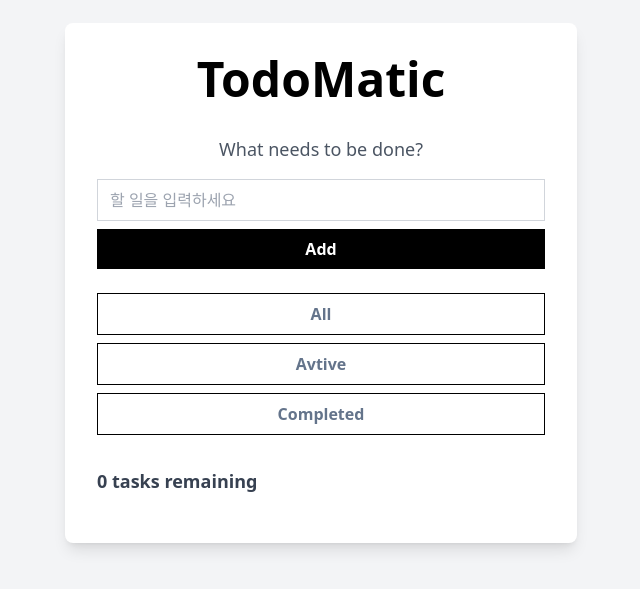
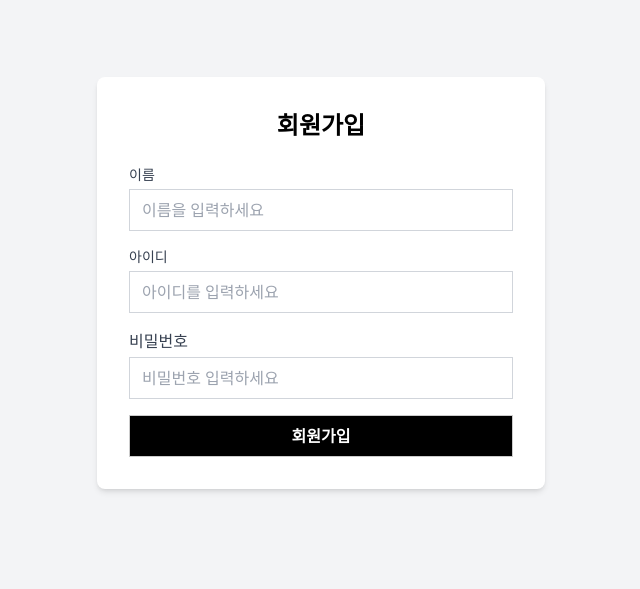
Before and after one commit to Leets-Official/6th-FE-Mission-Zero100, a React (Vite) app: page / in a window 1280 px wide. Shown: the part 117-706 px from the top of the page, without its empty margins (319-959 px from the left). Built offline with nearby package versions, Linux system fonts and the light colour scheme.

Commit message:
feat : 회원가입 페이지 구현

```diff
--- a/src/App.jsx
+++ b/src/App.jsx
@@ -1,96 +1,97 @@
-import { useState } from 'react';
-import Header from './modules/header';
-import AddTodo from './modules/addTodo';
-import Category from './modules/category';
-import TodoList from './modules/TodoList';
-import { useEffect } from 'react';
+// import { useState } from 'react';
+// import Header from './modules/Header';
+// import AddTodo from './modules/AddTodo';
+// import Category from './modules/Category';
+// import TodoList from './modules/TodoList';
+// import { useEffect } from 'react';
 
 
-function App() {
-  const [tasks, setTasks] = useState(()=>{
-    const storedTasks = localStorage.getItem('tasks');
-    if(storedTasks){
-      return JSON.parse(storedTasks);
-    }
-    return[];
-  }
-  );
-  const [selectedCategory, setSelectedCategory] = useState(null);
+// function App() {
+//   const [tasks, setTasks] = useState(()=>{
+//     const storedTasks = localStorage.getItem('tasks');
+//     if(storedTasks){
+//       return JSON.parse(storedTasks);
+//     }
+//     return[];
+//   }
+//   );
+//   const [selectedCategory, setSelectedCategory] = useState(null);
 
-  useEffect(()=>{
-    localStorage.setItem('tasks', JSON.stringify(tasks));
-  }, [tasks]);
+//   useEffect(()=>{
+//     localStorage.setItem('tasks', JSON.stringify(tasks));
+//   }, [tasks]);
 
 
 
 
-  const addTask = (taskText) => {
-    const newTask = {
-      id: Date.now(),
-      text: taskText,
-      completed: false,
-    };
-    setTasks([...tasks, newTask]);
-  };
+//   const addTask = (taskText) => {
+//     const newTask = {
+//       id: Date.now(),
+//       text: taskText,
+//       completed: false,
+//     };
+//     setTasks([...tasks, newTask]);
+//   };
 
 
-  const deleteTask = (taskId) => {
-    setTasks(tasks.filter(task => task.id !== taskId));
-  };
+//   const deleteTask = (taskId) => {
+//     setTasks(tasks.filter(task => task.id !== taskId));
+//   };
 
-  const toggleTask = (taskId) => {
-    setTasks(tasks.map(task =>
-      task.id === taskId ? { ...task, completed: !task.completed } : task
-    ));
-  };
+//   const toggleTask = (taskId) => {
+//     setTasks(tasks.map(task =>
+//       task.id === taskId ? { ...task, completed: !task.completed } : task
+//     ));
+//   };
 
-  const editTask = (taskId, newName) => {
-    setTasks(tasks.map(task=>
-      task.id === taskId ? {...task, text: newName} : task
-    ));
-  };
+//   const editTask = (taskId, newName) => {
+//     setTasks(tasks.map(task=>
+//       task.id === taskId ? {...task, text: newName} : task
+//     ));
+//   };
 
 
-  const filteredTasks = tasks.filter(task =>{
-    if(selectedCategory === 'active'){
-      return !task.completed;
-    }
-    if(selectedCategory === 'completed'){
-      return task.completed;
-    }
-    return true; //all이면 그냥 할일 다 보여줌
-  })
+//   const filteredTasks = tasks.filter(task =>{
+//     if(selectedCategory === 'active'){
+//       return !task.completed;
+//     }
+//     if(selectedCategory === 'completed'){
+//       return task.completed;
+//     }
+//     return true; //all이면 그냥 할일 다 보여줌
+//   })
 
 
 
 
-  return (
-    <div className="min-h-screen bg-gray-100 flex items-center justify-center font-sans">
-      <div className="w-full max-w-lg bg-white shadow-lg rounded-lg p-8">
-        <Header />
-        <AddTodo onAddTask={addTask} />
-        <Category
-          selected={selectedCategory}
-          onCategoryChange={setSelectedCategory} />
-        <TodoList
-          tasks={filteredTasks}
-          onToggle={toggleTask}
-          onDelete={deleteTask}
-          onEdit={editTask}
-          />
-      </div>
-    </div>
+//   return (
+//     <div className="min-h-screen bg-gray-100 flex items-center justify-center font-sans">
+//       <div className="w-full max-w-lg bg-white shadow-lg rounded-lg p-8">
+//         <Header />
+//         <AddTodo onAddTask={addTask} />
+//         <Category
+//           selected={selectedCategory}
+//           onCategoryChange={setSelectedCategory} />
+//         <TodoList
+//           tasks={filteredTasks}
+//           onToggle={toggleTask}
+//           onDelete={deleteTask}
+//           onEdit={editTask}
+//           />
+//       </div>
+//     </div>
+//   );
+// }
+
+// export default App;
+
+import LoginPage from "./pages/LoginPage";
+import SignupPage from "./pages/SignupPage";
+import './App.css'
+
+function App(){
+  return(
+  <SignupPage/>
   );
 }
-
 export default App;
-
-// import LoginPage from "./pages/LoginPage";
-// import './App.css'
-
-// function App(){
-//   return(
-//   <LoginPage/>
-//   );
-// }
-// export default App;
--- a/src/pages/SignupPage.jsx
+++ b/src/pages/SignupPage.jsx
@@ -0,0 +1,74 @@
+import {useState} from "react";
+import { useNavigate } from "react-router-dom";
+import Button from "../components/button";
+import Input from "../components/Input";
+
+function SignupPage(){
+    const [name, setName] = useState('');
+    const [id, setId] = useState('');
+    const [pwd, setPwd] = useState('');
+
+    const navigate = useNavigate();
+
+    const handleSignupPage = (e) =>{
+        e.preventDefault();
+        console.log('회원가입시도');
+    };
+
+    const navToLogin = ()=>{
+        navigate('/Login');
+    };
+
+    return(
+        <div className="flex items-center justify-center min-h-screen bg-gray-100">
+            <div className="w-full max-w-md p-8 space-y-6 bg-white rounded-lg shadow-md">
+                <h2 className="text-2xl font-bold text-center">
+                    회원가입
+                </h2>
+                <form className="space-y-4" onSubmit={handleSignupPage}>
+                    <div>
+                        <label htmlFor="name" className="block mb-1 text-sm font-medium text-gray-700">
+                            이름
+                        </label>
+                        <Input
+                            id="name"
+                            name="named"
+                            placeholder="이름을 입력하세요"
+                            value={name}
+                            onChange={(e)=>setName(e.target.value)}/>
+                    </div>
+                    <div>
+                        <label htmlFor="id" className="block mb-1 text-sm font-medium text-gray-700">
+                            아이디
+                        </label>
+                        <Input
+                            id="id"
+                            name="id"
+                            placeholder="아이디를 입력하세요"
+                            value={id}
+                            onChange={(e)=>setId(e.target.value)}/>
+                    </div>
+                    <div>
+                        <label htmlFor="pwd" className="block mb-1 test-sm font-medium text-gray-700">
+                            비밀번호
+                        </label>
+                        <Input
+                            id="pwd"
+                            name="pwd"
+                            type="password"
+                            placeholder="비밀번호 입력하세요"
+                            value={pwd}
+                            onChange={(e)=>setPwd(e.target.vlaue)}/>
+                    </div>
+                    <div>
+                        <Button type="submit">
+                            회원가입
+                        </Button>
+                    </div>
+                </form>
+            </div>
+        </div>
+    );
+}
+
+export default SignupPage;
```
